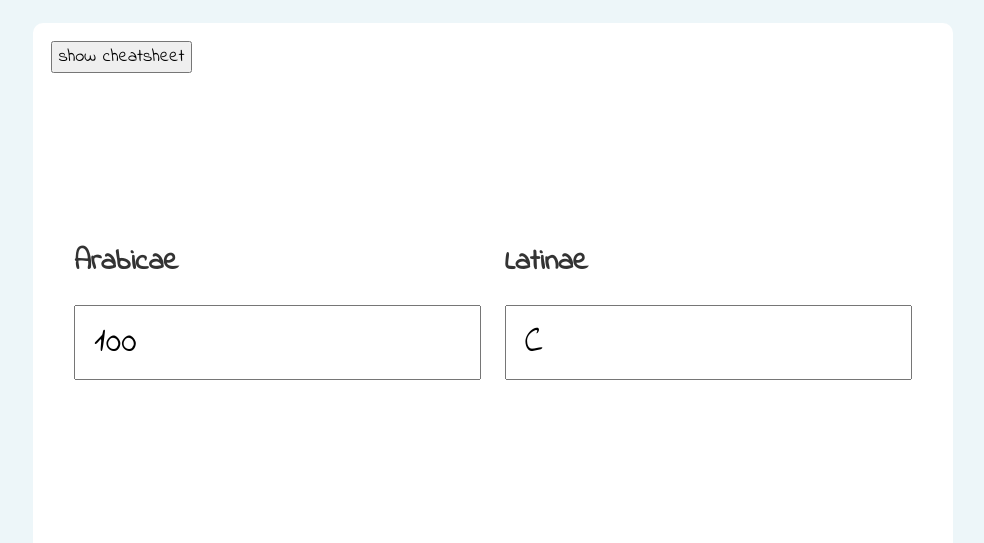
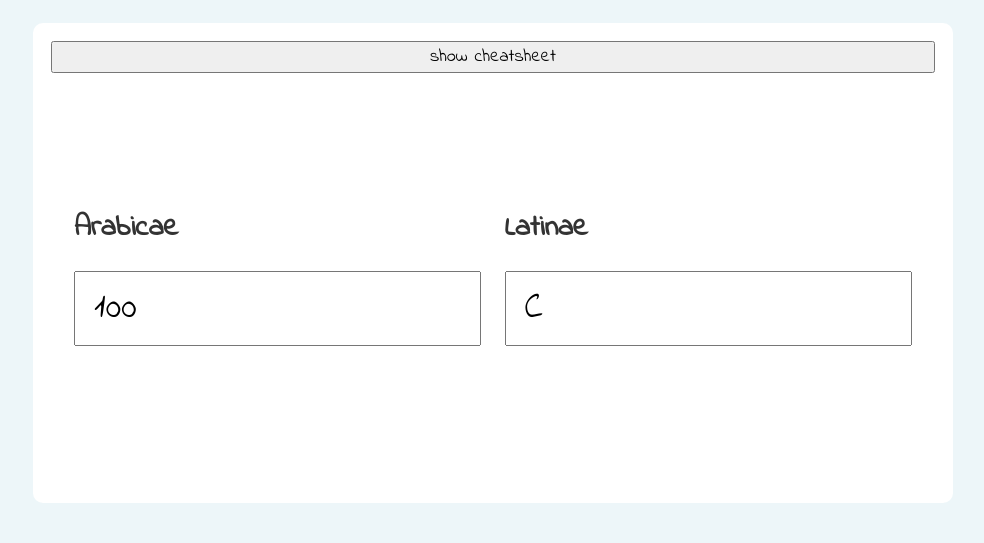
Before and after one commit to Artofaj/NumeralConverter, a Gatsby site: page / in a window 1280 px wide. Shown: the part 100-643 px from the top of the page, without its empty margins (147-1131 px from the left). Built offline with nearby package versions, Linux system fonts and the light colour scheme; Gatsby itself is replaced by a stand-in of ours.

Commit message:
taking whole width

```diff
--- a/src/components/converter.js
+++ b/src/components/converter.js
@@ -9,6 +9,7 @@
     display: "flex",
     justifyContent: "space-bewteen",
     alignContent: "center",
+    flexDirection: "column",
   }
 
   const value = new RomanNumerals(100)
@@ -46,7 +47,7 @@
   }
 
   return (
-    <section id="Converter" className="card">
+    <section id="Converter" className="card" style={styles}>
       <button onClick={() => showCheatsheet(!cheatsheet)}>
         {cheatsheet ? "hide" : "show"} cheatsheet
       </button>
@@ -55,8 +56,10 @@
       {warning !== null && (
         <div style={{ backgroundColor: `var(--clr-red)` }}>{warning}</div>
       )}
-      <form>
-        <div style={styles} className="in-2-cols">
+      <form
+        style={{ margin: "auto", padding: "var(--gap-sm) 0", width: "100%" }}
+      >
+        <div className="in-2-cols">
           <Input
             id="Arabicae"
             type="number"
```
